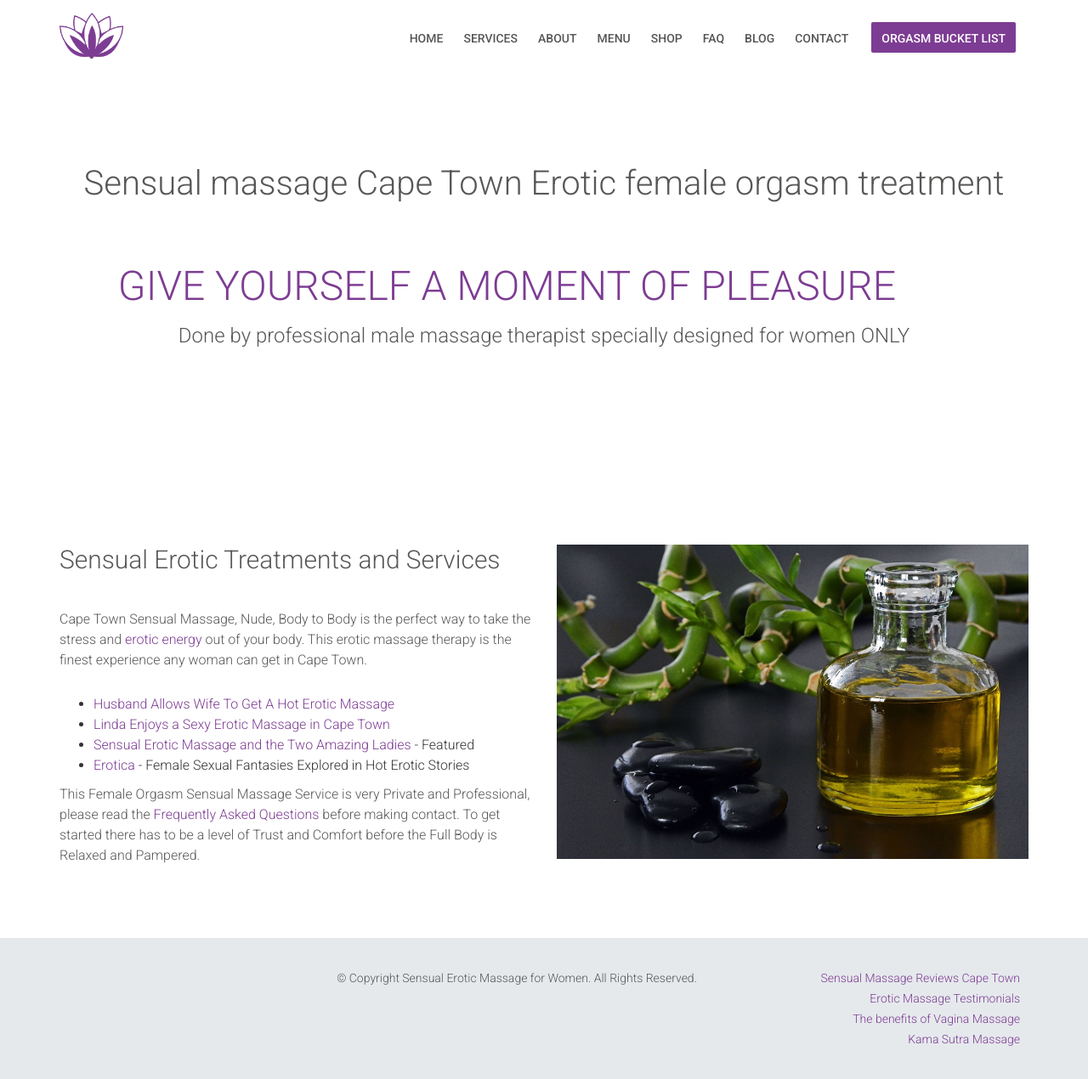
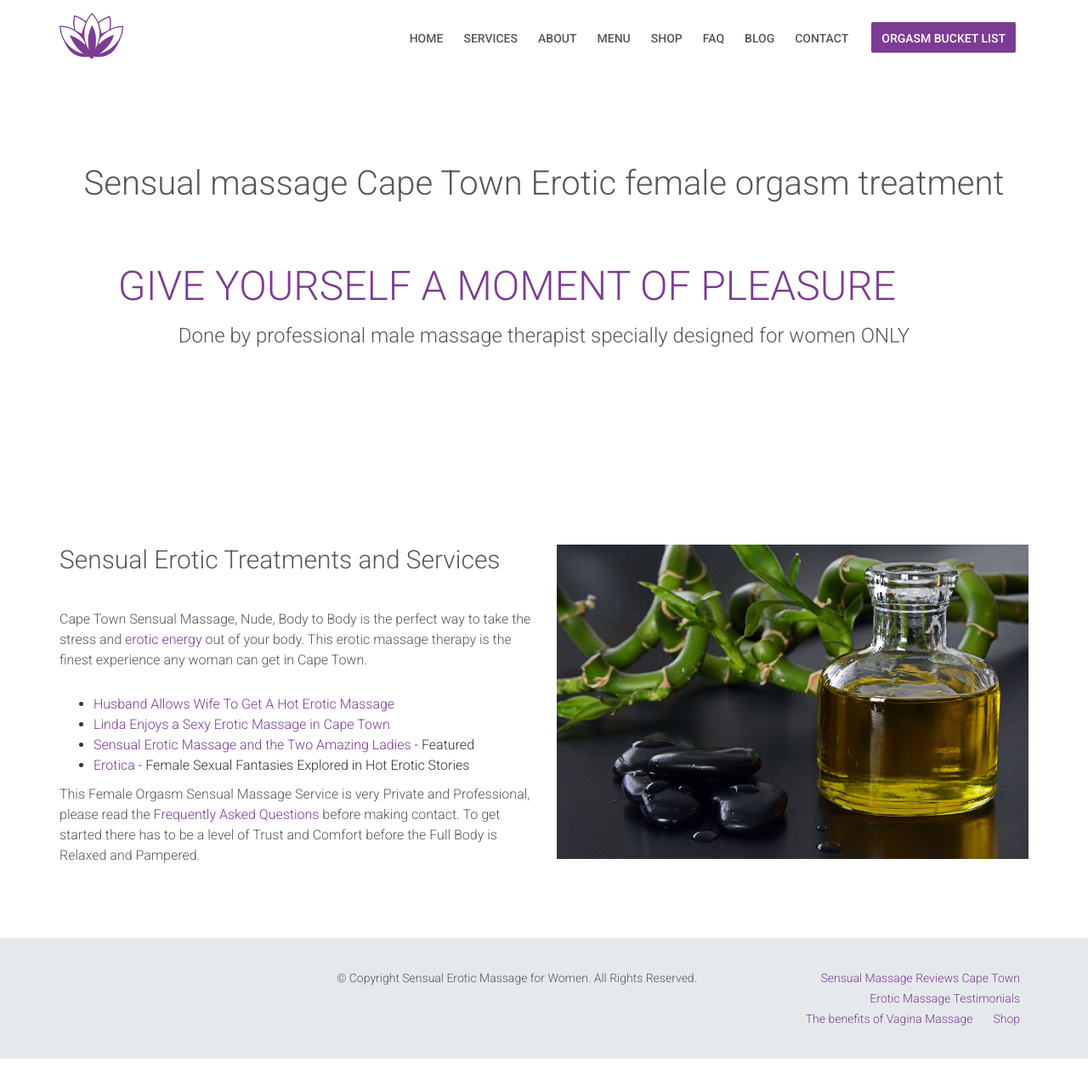
Before and after one commit to ianmarshall007/ianmarshall007.github.io, a Jekyll site: the page built from index.html, in a window 1280 px wide. Shown: the whole page at 85% size. Built offline with Jekyll 4.4.1, drawn with Linux system fonts in a browser that asks for light colours; after the commit the page ends 1246 px from its top, so only the background shows below that.

Commit message:
update footer

```diff
--- a/_includes/footer.html
+++ b/_includes/footer.html
@@ -14,7 +14,7 @@
                 <li><a href="/reviews/" target="_blank">Sensual Massage Reviews Cape Town</a></li>
                       <li><a href="/erotic-massage-testimonials/" target="_blank">Erotic Massage Testimonials</a></li>
                       <li><a href="/the-benefits-of-vagina-massage/" target="_blank">The benefits of Vagina Massage</a></li>
-                      <li><a href="/four-hour-erotic-massage/" target="_blank">Kama Sutra Massage</a></li>
+                      <li><a href="/shop/" target="_blank">Shop</a></li>
                       </ul>
   </div>
 </div>
```
